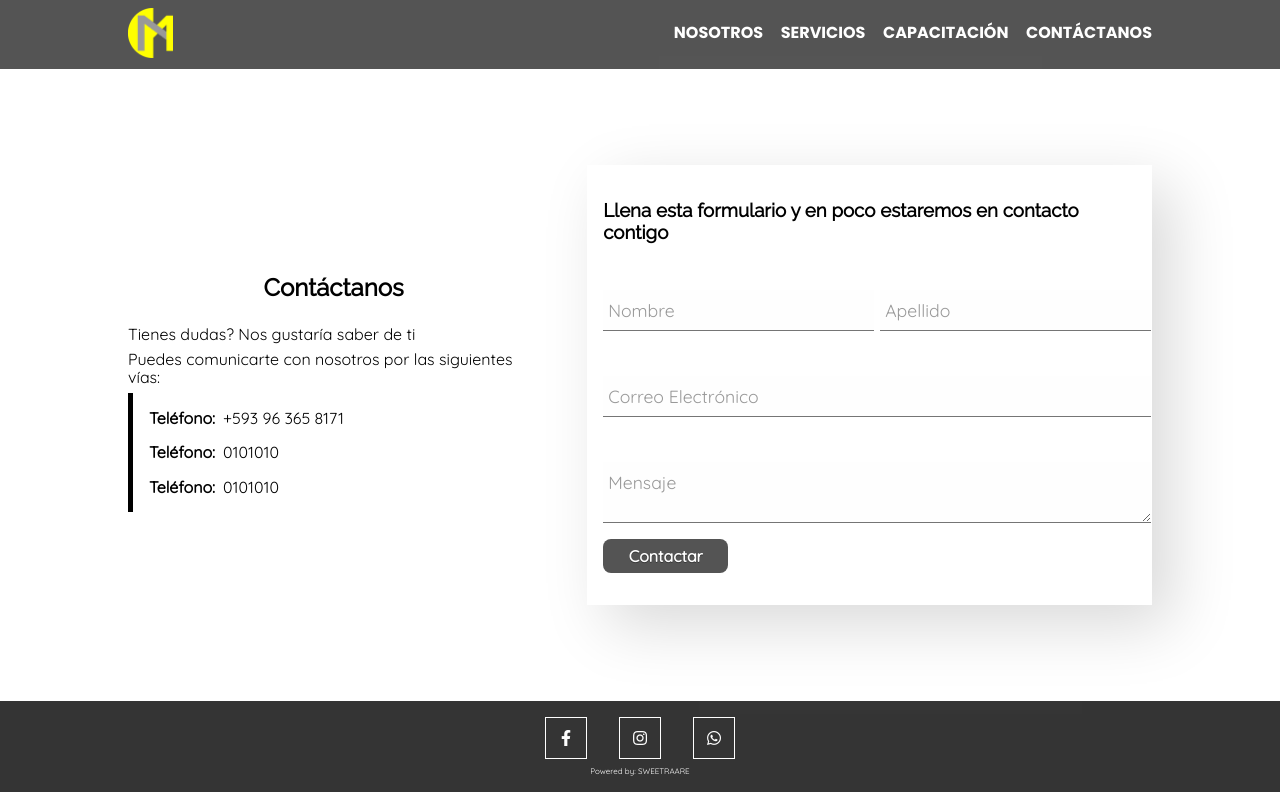
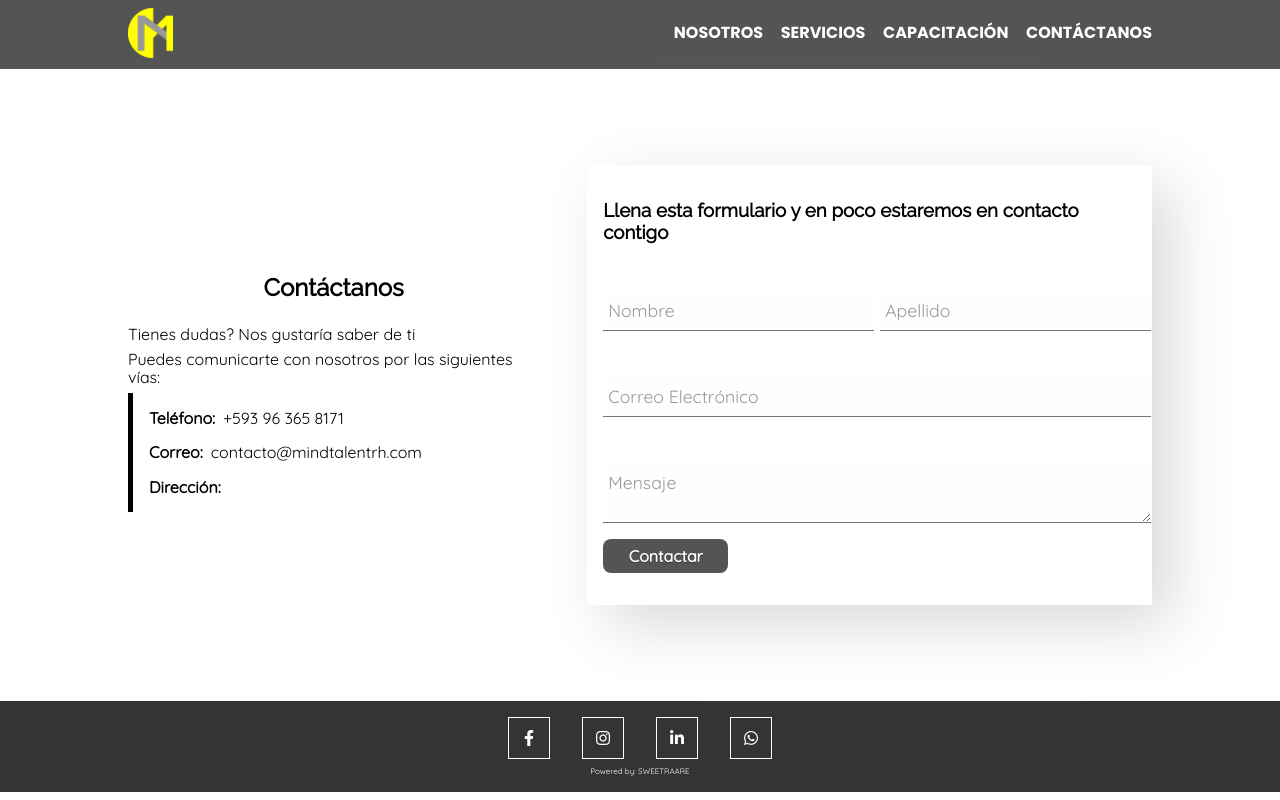
Before and after one commit to sweetraare/mind-talent, a website built with Vite: page contacto/index.html in a window 1280 px wide. Built offline with nearby package versions, Linux system fonts and the light colour scheme; some packages are replaced by stand-ins of ours; no server answers.

Commit message:
Small changes

```diff
--- a/contacto/index.html
+++ b/contacto/index.html
@@ -78,8 +78,8 @@
             </p>
             <div class="contact-values">
               <p><span>Teléfono:</span>+593 96 365 8171</p>
-              <p><span>Teléfono:</span>0101010</p>
-              <p><span>Teléfono:</span>0101010</p>
+              <p><span>Correo:</span>contacto@mindtalentrh.com</p>
+              <p><span>Dirección:</span></p>
             </div>
           </div>
           <div class="col contact-form">
@@ -135,7 +135,7 @@
     <footer class="row">
       <div class="social-network-container">
         <a
-          href="https://www.facebook.com"
+          href="https://www.facebook.com/mindtalentrh"
           target="_blank"
           class="social-network"
         >
@@ -143,19 +143,27 @@
         </a>
         <a
           class="social-network"
-          href="https://www.instagram.com"
+          href="https://www.instagram.com/mindtalentrh/"
           target="_blank"
         >
           <i class="fab fa-instagram"></i>
         </a>
         <a
           class="social-network"
-          href="https://www.twitter.com"
+          href="https://www.linkedin.com/company/mindtalentrh/"
+          target="_blank"
+        >
+          <i class="fab fa-linkedin-in"></i>
+        </a>
+        <a
+          class="social-network"
+          href="https://api.whatsapp.com/send?phone=593963658171&text=Hola, Necesito información sobre"
           target="_blank"
         >
           <i class="fab fa-whatsapp"></i>
         </a>
       </div>
+
       <p class="signature">
         Powered by: <a href="mailto:ajua_1696@hotmail.com">SWEETRAARE</a>
       </p>
```
Also changed, not shown: cursos/index.html (+11 -3 lines), index.html (+11 -4 lines), main.js (+1 -6 lines), nosotros/index.html (+10 -3 lines), servicios/index.html (+10 -3 lines), img/Pato.jpeg (added).
